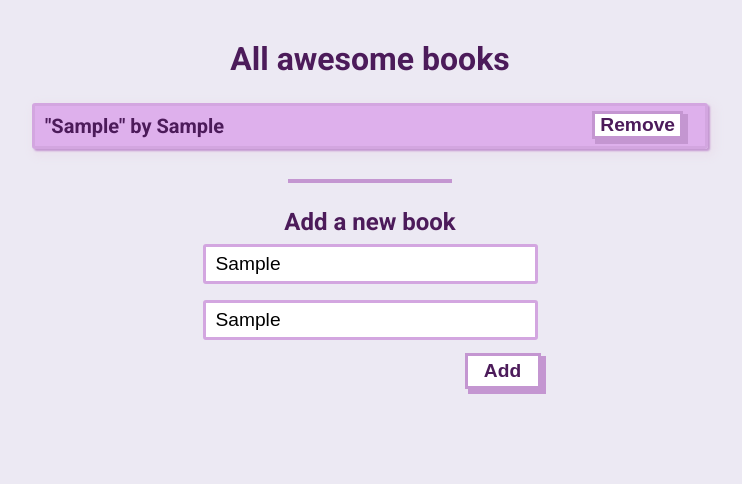
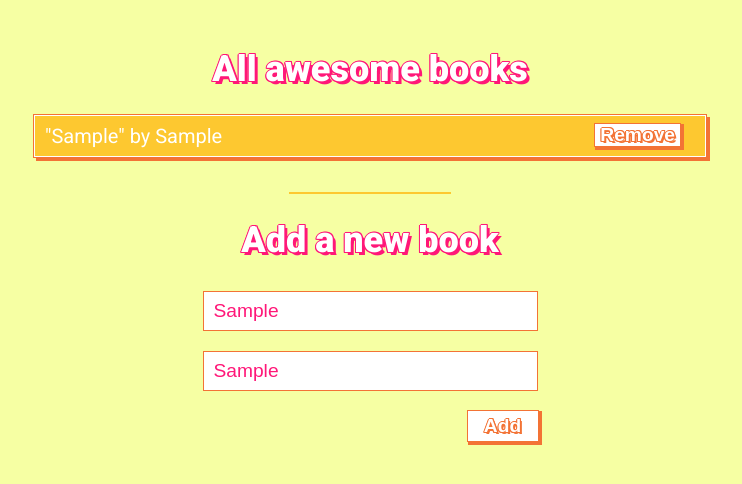
Before and after one commit to uryelah/awesome-books, a website: page index.html in a window 1280 px wide. Both pictures are taken after typing "Sample", "Sample" into the empty fields and a click on the button "Add". Shown: the whole page, without its empty margins (270-1012 px from the left). Drawn offline with Linux system fonts and the light colour scheme.

Commit message:
Finish styling

```diff
--- a/assets/css/style.css
+++ b/assets/css/style.css
@@ -1,22 +1,29 @@
-@import url('https://fonts.googleapis.com/css2?family=Roboto:wght@300;400;700&display=swap');
+@import url('https://fonts.googleapis.com/css2?family=Roboto:wght@300;400;700;900&display=swap');
 
 body {
-  background-color: #ece9f3;
-  color: #4c1b5a;
+  background:#f6ffa3;
+  box-sizing: border-box;
   font-family: 'Roboto', sans-serif;
-  margin-top: 40px;
+  padding-top: 40px;
+  min-height: 100vh;
+}
+
+body, .button {
+  color: #F37335;
 }
 
 .title {
-  font-weight: 700;
+  color: #fff;
+  font-size: 2.25rem;
+  font-weight: 900;
   margin: 0 auto;
+  text-shadow: 3px 3px #ff1778, -1px 1px #ff1778, 1px -1px #ff1778, 0 -1px #ff1778, -1px 0 #ff1778, 0 1px #ff1778, 1px 0 #ff1778;
   width: max-content;
 }
 
 .books {
-  border: 3px solid #d3a6e0;
-  border-radius: 3px;
-  box-shadow: 2px 2px 2px 0 #c496d1, 4px 4px 9px 4px #eae2ee;
+  border: 1px solid #fff;
+  box-shadow: 3px 3px 0 1px #F37335, 0 0 0 1px #F37335;
   font-size: 1.25rem;
   margin: 25px auto;
   max-width: 670px;
@@ -27,8 +34,9 @@ body {
 .book {
   background-color: #fff;
   box-sizing: border-box;
+  color: #ff1778;
   display: flex;
-  font-weight: 600;
+  font-weight: 400;
   height: 40px;
   justify-content: space-between;
   padding: 8px 25px 0 10px;
@@ -36,27 +44,41 @@ body {
 }
 
 .book:nth-child(odd) {
-  background-color: #deb0ec;
+  background-color: #FDC830;
+  color: #fff;
 }
 
 .button {
   background-color: #fff;
   border: none;
-  box-shadow: -3px -3px 0 0 #c496d1, -3px 3px 0 0 #c496d1, 3px -3px 0 0 #c496d1, 4px 4px 0 4px #c496d1;
-  color: #4c1b5a;
+  box-shadow: -1px -1px 0 0 #F37335, -1px 1px 0 0 #F37335, 1px -1px 0 0 #F37335, 2px 2px 0 2px #F37335;
+  color: #fff;
+  text-shadow: 2px 2px #F37335, -1px 1px #F37335, 1px -1px #F37335, 0 -1px #F37335, -1px 0 #F37335, 0 1px #F37335, 1px 0 #F37335;
   font-size: 1.2rem;
-  font-weight: 600;
+  font-weight: 700;
   height: max-content;
   padding: 0 5px;
 }
 
 .button:hover {
-  background-color: #deb0ec;
+  box-shadow: -1px -1px 0 0 #F37335, -1px 1px 0 0 #F37335, 1px -1px 0 0 #F37335, 1px 1px 0 1px #F37335;
+  transform: translate(2px, 2px);
+}
+
+.book:nth-child(even) .button {
+  box-shadow: -1px -1px 0 0 #ff1778, -1px 1px 0 0 #ff1778, 1px -1px 0 0 #ff1778, 2px 2px 0 2px #ff1778;
+  color: #fff;
+  text-shadow: 2px 2px #ff1778, -1px 1px #ff1778, 1px -1px #ff1778, 0 -1px #ff1778, -1px 0 #ff1778, 0 1px #ff1778, 1px 0 #ff1778;
+}
+
+.book:nth-child(even) .button:hover {
+  box-shadow: -1px -1px 0 0 #ff1778, -1px 1px 0 0 #ff1778, 1px -1px 0 0 #ff1778, 1px 1px 0 1px #ff1778;
+  transform: translate(2px, 2px);
 }
 
 .divider {
-  border: 2px solid #c496d1;
-  margin-top: 30px;
+  border: 1px solid #FDC830;
+  margin-top: 35px;
   max-width: 160px;
   width: 25%;
 }
@@ -71,11 +93,12 @@ body {
   align-items: flex-end;
   display: flex;
   flex-direction: column;
+  margin-top: 20px;
 }
 
 .formContent * {
   height: 30px;
-  margin: 8px 0;
+  margin: 10px 0;
   width: 100%;
 }
 
@@ -84,10 +107,15 @@ body {
 }
 
 .formContent input {
-  border: 3px solid #d3a6e0;
-  border-radius: 3px;
+  border: 1px solid #F37335;
   box-sizing: border-box;
+  box-shadow: none;
+  color: #F37335;
   font-size: 1.2rem;
   height: 40px;
   padding: 5px 10px;
 }
+
+.formContent input:focus, input:valid {
+  color: #ff1778;
+}
--- a/index.html
+++ b/index.html
@@ -20,8 +20,8 @@
   <form class="form" id="addBookForm">
     <h2 class="title">Add a new book</h2>
     <div class="formContent">
-      <input placeholder="Title" type="text" name="bookTitle" id="bookTitle">
-      <input placeholder="Author" type="text" name="bookAuthor" id="bookAuthor">
+      <input required placeholder="Title" type="text" name="bookTitle" id="bookTitle">
+      <input required placeholder="Author" type="text" name="bookAuthor" id="bookAuthor">
       <button class="button" id="addBook">Add</button>
     </div>
   </form>
```
